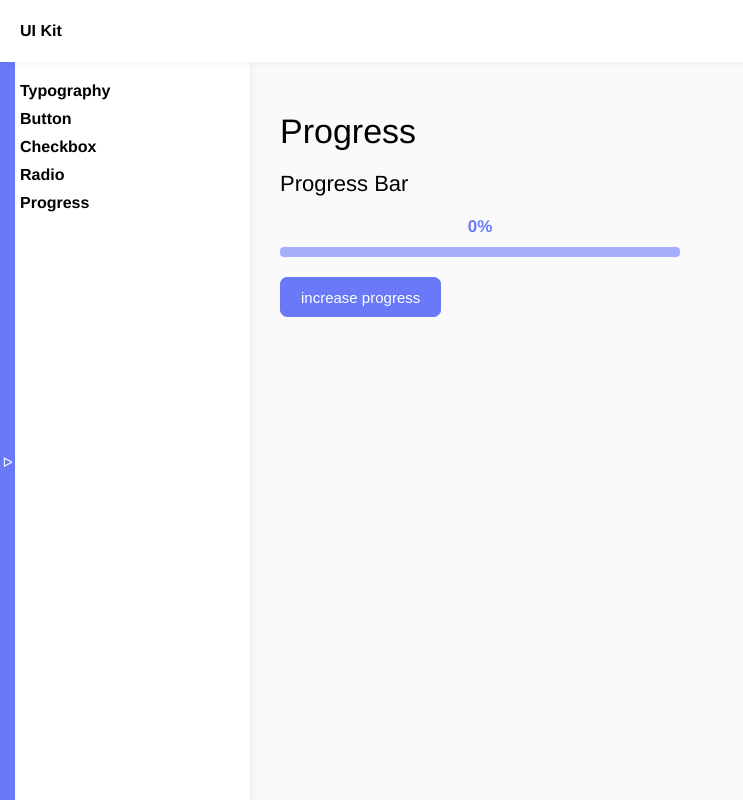
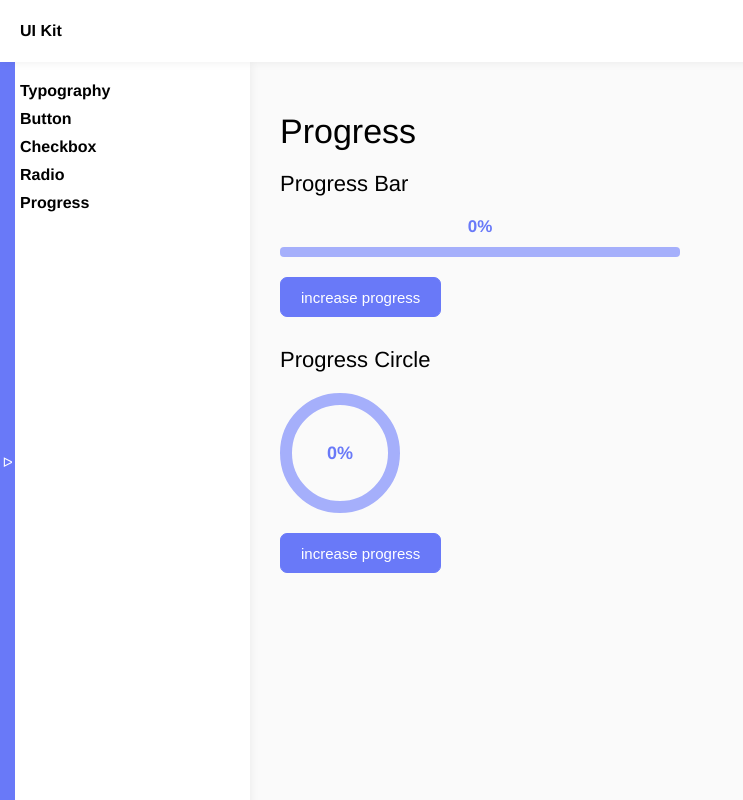
Before and after one commit to Julyme3/ui-components, a Vue app: page /progress in a window 1280 px wide. Shown: the whole page, without its empty margins (0-743 px from the left). Built offline with nearby package versions, Linux system fonts and the light colour scheme.

Commit message:
add simple ProgressCircle component

```diff
--- /dev/null
+++ b/src/components/progress/ProgressCircle.vue
@@ -0,0 +1,57 @@
+<template>
+  <div class="progress">
+    <span class="progress-percent">{{ percent }}%</span>
+    <svg width="120" height="120" viewBox="0 0 120 120" class="progress-svg">
+      <circle class="progress-back" cx="60" cy="60" r="54" fill="none" stroke-width="12" />
+      <circle
+        class="progress-line"
+        :style="[{ 'stroke-dashoffset': `calc(100 - ${percent})` }]"
+        cx="60"
+        cy="60"
+        r="54"
+        fill="none"
+        stroke-width="12"
+        pathLength="100"
+      />
+    </svg>
+  </div>
+</template>
+
+<script setup lang="ts">
+defineProps<{
+  percent: Number
+}>()
+</script>
+
+<style scoped lang="less">
+.progress {
+  position: relative;
+  margin-bottom: 20px;
+  width: 120px;
+  height: 120px;
+  &-svg {
+    transform: rotate(-90deg);
+  }
+  &-percent {
+    position: absolute;
+    left: 0;
+    width: 100%;
+    top: 0;
+    height: 100%;
+    display: flex;
+    align-items: center;
+    justify-content: center;
+    font-weight: bold;
+    font-size: 18px;
+    color: var(--primary);
+  }
+  &-back {
+    stroke: var(--primary-hover);
+  }
+  &-line {
+    stroke-dasharray: 100;
+    transition: stroke-dashoffset 0.5s;
+    stroke: var(--primary);
+  }
+}
+</style>
--- /dev/null
+++ b/src/components/progress/types.ts
@@ -0,0 +1,4 @@
+export enum ProgressType {
+  bar = 'bar',
+  circle = 'circle'
+}
--- a/src/views/ProgressView.vue
+++ b/src/views/ProgressView.vue
@@ -2,26 +2,50 @@
   <h1 class="heading-1">Progress</h1>
   <h2 class="heading-2">Progress Bar</h2>
   <div class="line-block">
-    <ProgressBar :percent="percent" max-width="400px" />
-    <Button label="increase progress" @click="increaseProgress" :disabled="limitActive" />
+    <ProgressBar :percent="state[ProgressType.bar].percent" max-width="400px" />
+    <Button
+      label="increase progress"
+      @click="increaseProgress(ProgressType.bar)"
+      :disabled="state[ProgressType.bar].limitActive"
+    />
+  </div>
+  <h2 class="heading-2">Progress Circle</h2>
+  <div class="line-block">
+    <ProgressCircle :percent="state[ProgressType.circle].percent" />
+    <Button
+      label="increase progress"
+      @click="increaseProgress(ProgressType.circle)"
+      :disabled="state[ProgressType.circle].limitActive"
+    />
   </div>
 </template>
 
 <script setup lang="ts">
-import { ref } from 'vue'
+import { reactive } from 'vue'
+import { ProgressType } from '@/components/progress/types'
 import ProgressBar from '@/components/progress/ProgressBar.vue'
+import ProgressCircle from '@/components/progress/ProgressCircle.vue'
 import Button from '@/components/button/Button.vue'
 
-const percent = ref(0)
-const limitActive = ref(false)
+const state = reactive({
+  [ProgressType.bar]: {
+    percent: 0,
+    limitActive: false
+  },
+  [ProgressType.circle]: {
+    percent: 0,
+    limitActive: false
+  }
+})
 
-const increaseProgress = () => {
-  if (percent.value >= 100) {
-    limitActive.value = true
+const increaseProgress = (type: ProgressType) => {
+  if (state[type].percent >= 100) {
+    state[type].limitActive = true
+
     return
   }
 
-  percent.value += 10
+  state[type].percent += 10
 }
 </script>
 
```
